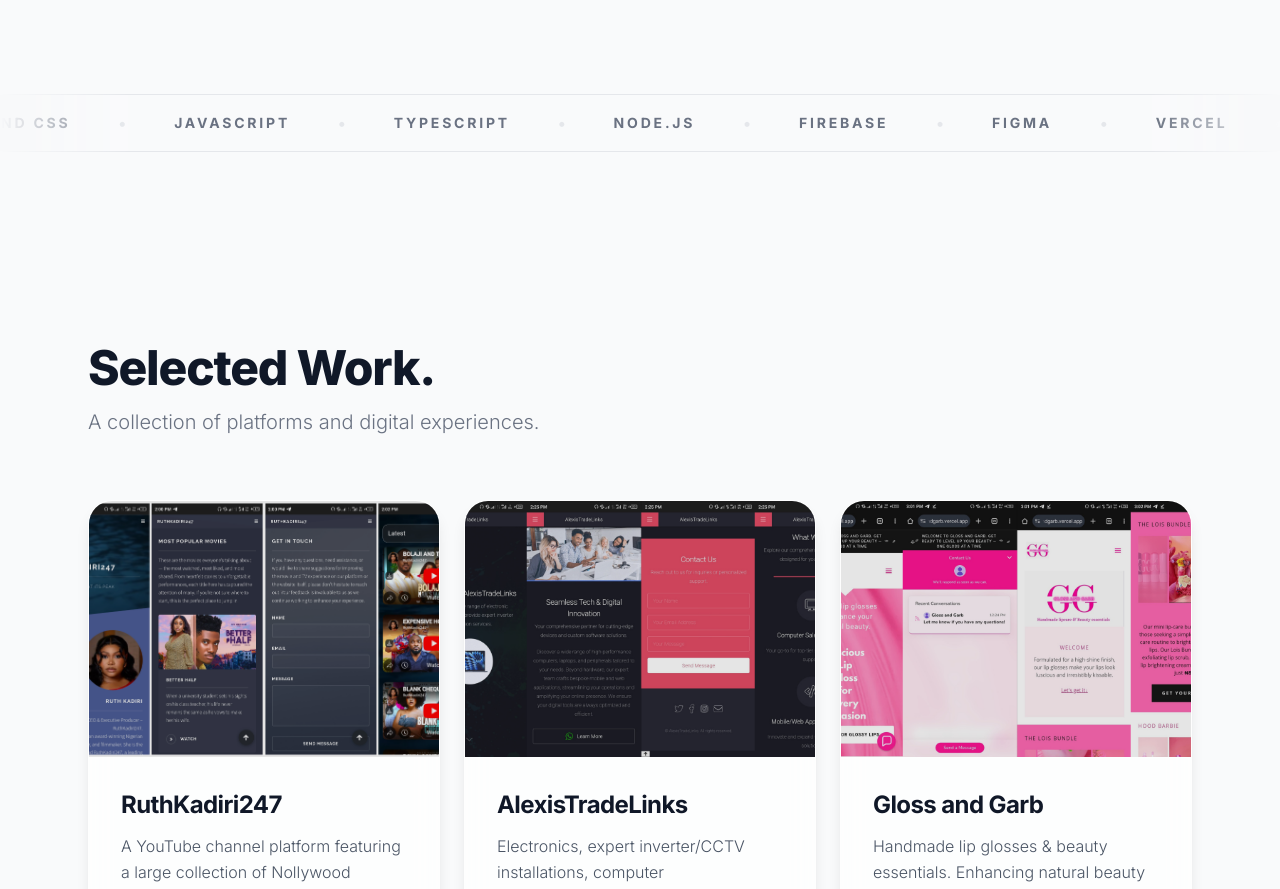
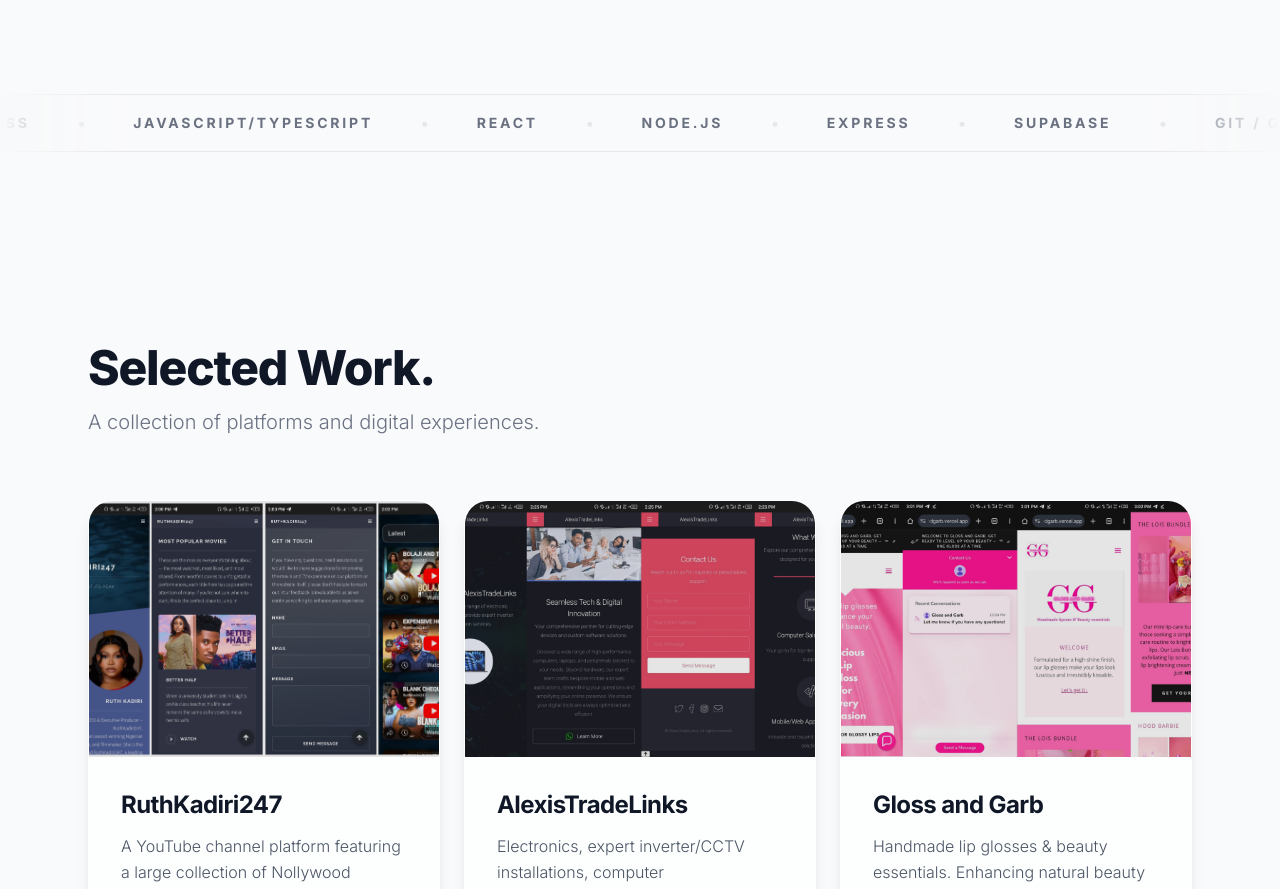
Before and after one commit to Desmond09-spec/danielakanmu, a Vue app: page / in a window 1280 px wide. Shown: the part 896-1785 px from the top of the page. Built offline with nearby package versions, Linux system fonts and the light colour scheme.

Commit message:
content: Update tech stack list in marquee

```diff
--- a/src/components/StackMarquee.vue
+++ b/src/components/StackMarquee.vue
@@ -2,11 +2,12 @@
 const stacks = [
   'Vue.js',
   'Tailwind CSS',
-  'JavaScript',
-  'TypeScript',
+  'JavaScript/Typescript',
+  'React',
   'Node.js',
-  'Firebase',
-  'Figma',
+  'Express',
+  'Supabase',
+  'Git / GitHub',
   'Vercel',
   'HTML5',
   'CSS3'
```
